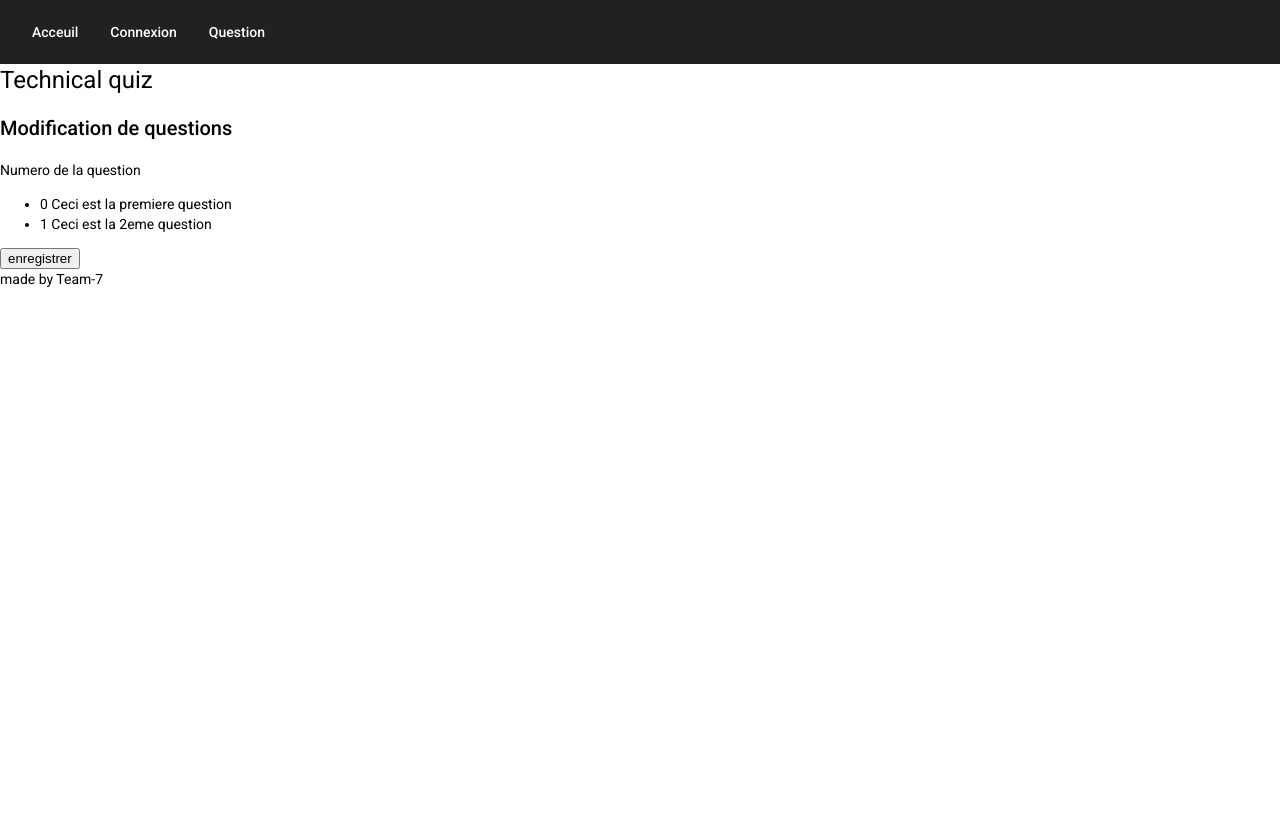
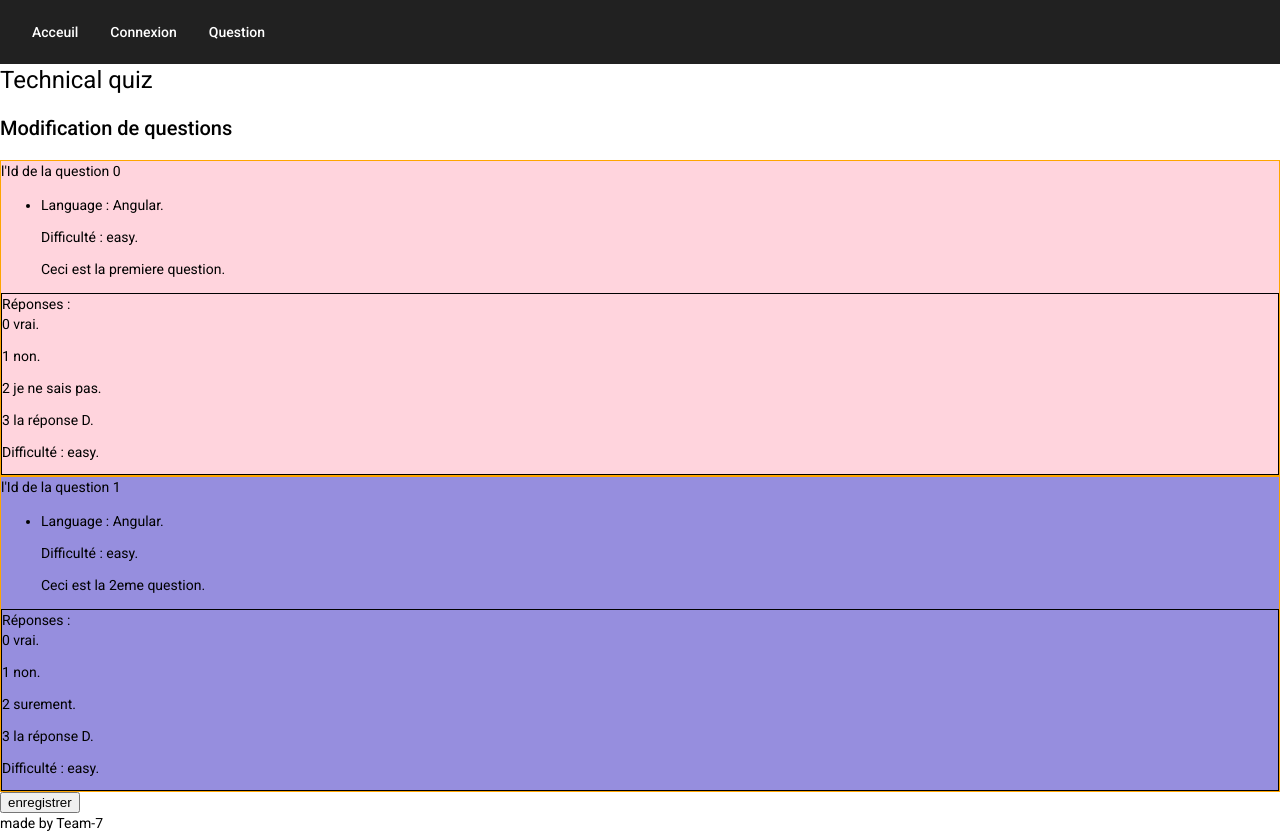
Before and after one commit to FlorianGermain/TechnicalQuizToolFrontEnd, an Angular app: page /edit-question in a window 1280 px wide. Before the commit the page ends 800 px from the top, so only its background shows below. Built offline with nearby package versions, Linux system fonts and the light colour scheme.

Commit message:
editing editQuestion component

```diff
--- a/src/app/edit-question/edit-question.component.html
+++ b/src/app/edit-question/edit-question.component.html
@@ -2,12 +2,27 @@
 
 <form #userForm="ngForm">
 
-    <div>
-        <label>Numero de la question </label>
+    <div [ngClass]="{BoxQuestionClass : true , bckgndColorBlue:impair}" *ngFor="let question of questions; index as i; odd as impair">
+        <label>l'Id de la question {{i}} </label>
+        <ul>
+            <li >
+                <p> Language : {{question.langage}}.</p>
+                <p> Difficulté : {{question.difficulty}}.</p>
+                <p>{{question.name}}.</p>
+
+            </li>
+        </ul>
+
+        <div [ngClass]="{reponseClass : true}">
+            <label>Réponses : </label>
+            <p *ngFor="let answer of question.answers; index as j"> {{j}} {{answer}}.</p>
+            <p> Difficulté : {{question.difficulty}}.</p>
+
+        </div>
+        <!-- <label>Numero de la question </label>
         <ul>
             <li *ngFor="let question of questions; index as i">{{i}} {{question.name}}</li>
-        </ul>
-
+        </ul> -->
 
     </div>
     <!-- <div>
--- a/src/app/edit-question/edit-question.component.scss
+++ b/src/app/edit-question/edit-question.component.scss
@@ -0,0 +1,16 @@
+.reponseClass{
+    border: 1px solid black;
+}
+
+.BoxQuestionClass{
+    border: 1px solid orange;
+    background-color: rgba(#FFAABB,0.5);
+
+
+
+}
+
+
+.bckgndColorBlue{
+    background-color: rgba(#2e1ebde7,0.5);
+    }
--- a/src/app/models/question.ts
+++ b/src/app/models/question.ts
@@ -3,14 +3,22 @@ export class Question {
                  public langage : string ,
                  public difficulty : string,
                  public name : string,
-                 public answer1 : string,
-                 public answer2 : string,
-                 public answer3 : string,
-                 public answer4 : string
+                 public answers : (string)[]
+
                 ){
 
     } // fin constructor
 
+//     constructor( public id : number,
+//         public langage : string ,
+//         public difficulty : string,
+//         public name : string,
+//         public answer1 : string,
+//         public answer2 : string,
+//         public answer3 : string,
+//         public answer4 : string
+//        ){
 
+// } // fin constructor
 
 } // fin class Question
--- a/src/services/question.service.ts
+++ b/src/services/question.service.ts
@@ -8,12 +8,17 @@ export class QuestionService {
   constructor() { }
 
   get(): Array<Question> {
-    return [
-      new Question(1,"Angular","easy","Ceci est la premiere question","vrai","non","je ne sais pas","la réponse D"),
-      new Question(2,"Angular","easy","Ceci est la 2eme question","vrai","non","surement","la réponse D")
 
 
+    return [
+      // new Question(1,"Angular","easy","Ceci est la premiere question","vrai","non","je ne sais pas","la réponse D"),
+      // new Question(2,"Angular","easy","Ceci est la 2eme question","vrai","non","surement","la réponse D")
+
+      new Question(1,"Angular","easy","Ceci est la premiere question",["vrai","non","je ne sais pas","la réponse D"]),
+      new Question(2,"Angular","easy","Ceci est la 2eme question",["vrai","non","surement","la réponse D"])
+
     ];
+
   }
 
 
```
